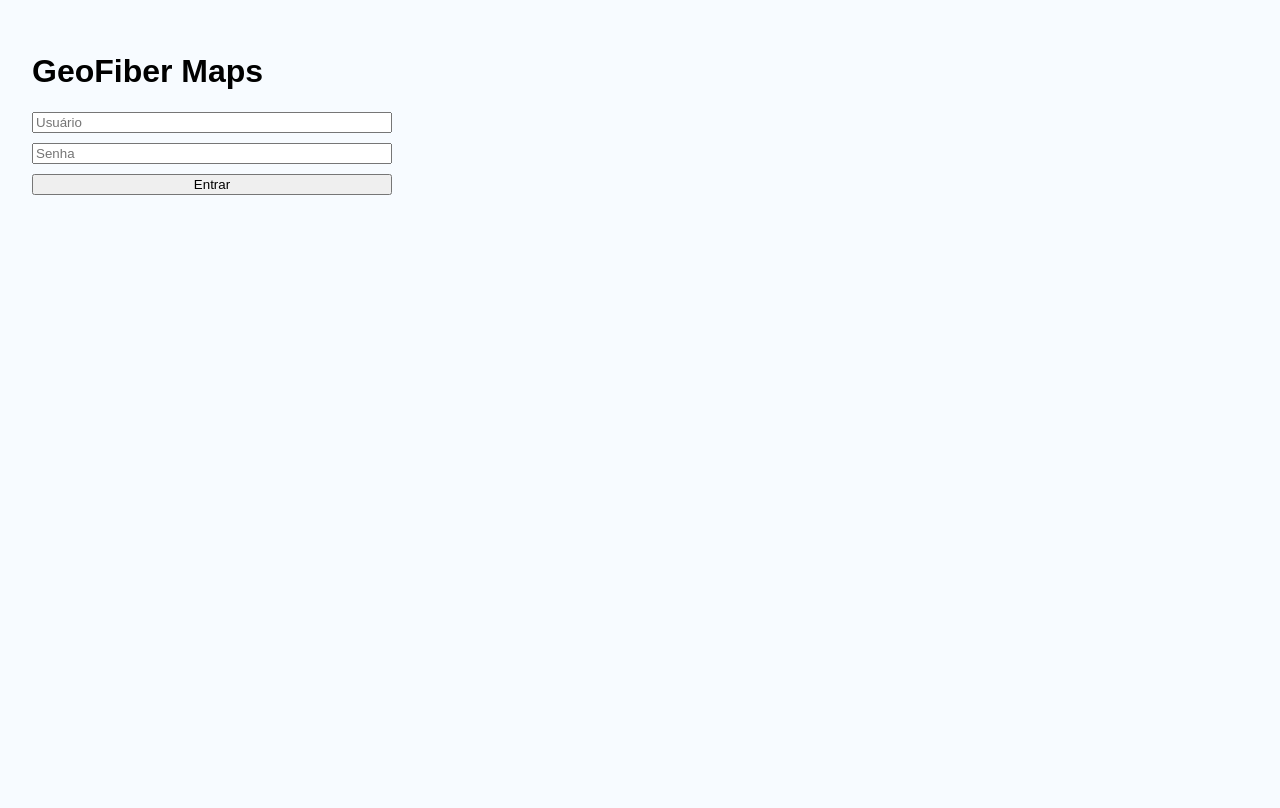
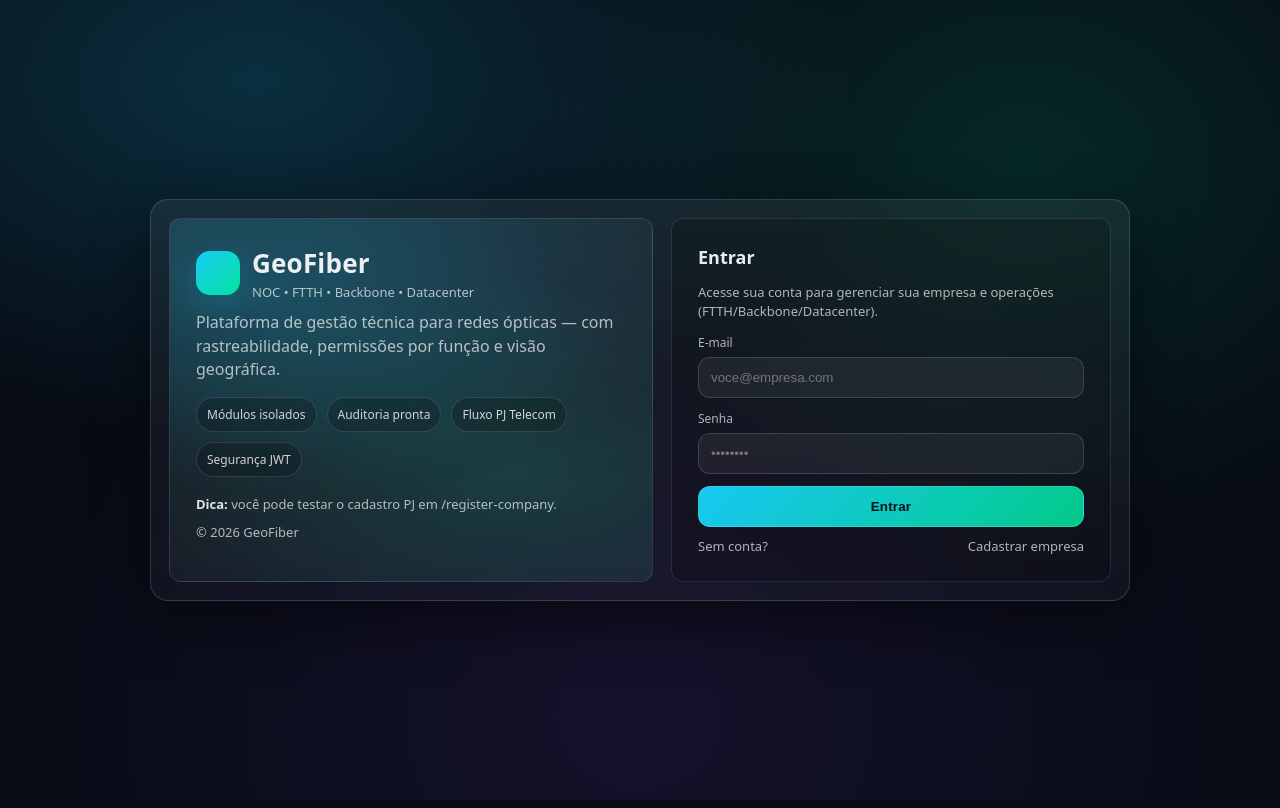
Before and after one commit to alansouzabr/geofiber, a Next.js app in the folder apps/portal/: page /login in a window 1280 px wide. Built offline with nearby package versions, Linux system fonts and the light colour scheme.

Commit message:
chore: enable lint-staged on portal

```diff
--- a/apps/portal/next.config.ts
+++ b/apps/portal/next.config.ts
@@ -5,10 +5,13 @@ import { fileURLToPath } from "url";
 const __filename = fileURLToPath(import.meta.url);
 const __dirname = path.dirname(__filename);
 
+// monorepo root: /root/projetos/geofiber
+const monorepoRoot = path.join(__dirname, "..", "..");
+
 const nextConfig: NextConfig = {
   reactCompiler: true,
   turbopack: {
-    root: __dirname,
+    root: monorepoRoot,
   },
 };
 
--- a/apps/portal/package.json
+++ b/apps/portal/package.json
@@ -30,9 +30,13 @@
     "babel-plugin-react-compiler": "1.0.0",
     "eslint": "^9",
     "eslint-config-next": "16.1.6",
+    "lint-staged": "^16.2.7",
     "postcss": "^8.5.6",
     "tailwindcss": "^4.1.18",
     "tw-animate-css": "^1.4.0",
     "typescript": "^5"
+  },
+  "lint-staged": {
+    "*.{ts,tsx,js,jsx}": "eslint"
   }
 }
--- a/apps/portal/src/app/globals.css
+++ b/apps/portal/src/app/globals.css
@@ -1,15 +1,191 @@
-@tailwind base;
-@tailwind components;
-@tailwind utilities;
+:root{
+  --gf-bg: #070B14;
+  --gf-panel: rgba(255,255,255,.06);
+  --gf-panel-2: rgba(255,255,255,.10);
+  --gf-border: rgba(255,255,255,.14);
+  --gf-text: rgba(255,255,255,.92);
+  --gf-muted: rgba(255,255,255,.68);
 
-:root{
-  --bg: #f7fbff;
+  --gf-primary: #19D3FF; /* fibra */
+  --gf-primary-2: #00FFA8; /* acento */
+  --gf-danger: #FF4D6D;
+  --gf-success: #2BFF88;
+
+  --gf-shadow: 0 20px 60px rgba(0,0,0,.45);
+  --gf-radius: 18px;
 }
 
-html, body{
-  height:100%;
+*{ box-sizing:border-box; }
+html,body{ height:100%; }
+body{
+  margin:0;
+  color:var(--gf-text);
+  background: radial-gradient(1000px 600px at 20% 10%, rgba(25,211,255,.18), transparent 60%),
+              radial-gradient(900px 700px at 80% 20%, rgba(0,255,168,.12), transparent 55%),
+              radial-gradient(1100px 900px at 50% 90%, rgba(140,80,255,.10), transparent 60%),
+              var(--gf-bg);
+  font-family: ui-sans-serif, system-ui, -apple-system, Segoe UI, Roboto, Helvetica, Arial, "Apple Color Emoji","Segoe UI Emoji";
 }
 
-body{
-  background: var(--bg);
+a{ color:inherit; text-decoration:none; }
+a:hover{ text-decoration:underline; }
+
+.gf-shell{
+  min-height:100vh;
+  display:flex;
+  align-items:center;
+  justify-content:center;
+  padding:28px;
 }
+
+.gf-card{
+  width: min(980px, 100%);
+  display:grid;
+  grid-template-columns: 1.1fr 1fr;
+  gap:18px;
+  padding:18px;
+  border-radius: var(--gf-radius);
+  border:1px solid var(--gf-border);
+  background: linear-gradient(180deg, rgba(255,255,255,.06), rgba(255,255,255,.03));
+  box-shadow: var(--gf-shadow);
+  backdrop-filter: blur(10px);
+}
+
+@media (max-width: 900px){
+  .gf-card{ grid-template-columns:1fr; }
+}
+
+.gf-left{
+  border-radius: calc(var(--gf-radius) - 6px);
+  padding:26px;
+  border:1px solid rgba(255,255,255,.10);
+  background:
+    radial-gradient(800px 360px at 20% 20%, rgba(25,211,255,.22), transparent 55%),
+    radial-gradient(800px 360px at 70% 70%, rgba(0,255,168,.14), transparent 55%),
+    rgba(255,255,255,.03);
+}
+
+.gf-right{
+  border-radius: calc(var(--gf-radius) - 6px);
+  padding:26px;
+  border:1px solid rgba(255,255,255,.10);
+  background: rgba(0,0,0,.18);
+}
+
+.gf-brand{
+  display:flex;
+  align-items:center;
+  gap:12px;
+  margin-bottom:10px;
+}
+
+.gf-logo{
+  width:44px;height:44px;
+  border-radius:14px;
+  background: linear-gradient(135deg, rgba(25,211,255,.95), rgba(0,255,168,.85));
+  box-shadow: 0 10px 30px rgba(25,211,255,.18);
+}
+
+.gf-h1{
+  margin:0;
+  font-size: 26px;
+  letter-spacing: .2px;
+}
+
+.gf-sub{
+  margin:8px 0 0 0;
+  color: var(--gf-muted);
+  line-height: 1.45;
+}
+
+.gf-badges{
+  display:flex;
+  gap:10px;
+  flex-wrap:wrap;
+  margin-top:16px;
+}
+
+.gf-badge{
+  font-size:12px;
+  color: rgba(255,255,255,.80);
+  padding:8px 10px;
+  border-radius: 999px;
+  border:1px solid rgba(255,255,255,.12);
+  background: rgba(0,0,0,.20);
+}
+
+.gf-title{
+  margin:0 0 14px 0;
+  font-size: 18px;
+}
+
+.gf-field{
+  display:flex;
+  flex-direction:column;
+  gap:6px;
+  margin-bottom:12px;
+}
+
+.gf-label{
+  font-size: 12px;
+  color: var(--gf-muted);
+}
+
+.gf-input{
+  width:100%;
+  padding: 12px 12px;
+  border-radius: 12px;
+  border:1px solid rgba(255,255,255,.14);
+  background: rgba(255,255,255,.06);
+  color: var(--gf-text);
+  outline:none;
+}
+
+.gf-input:focus{
+  border-color: rgba(25,211,255,.55);
+  box-shadow: 0 0 0 4px rgba(25,211,255,.12);
+}
+
+.gf-row{
+  display:flex;
+  gap:10px;
+}
+@media (max-width: 520px){
+  .gf-row{ flex-direction:column; }
+}
+
+.gf-btn{
+  cursor:pointer;
+  width:100%;
+  padding:12px 12px;
+  border-radius: 12px;
+  border:1px solid rgba(255,255,255,.14);
+  background: linear-gradient(135deg, rgba(25,211,255,.95), rgba(0,255,168,.78));
+  color: #07101a;
+  font-weight: 900;
+  letter-spacing:.2px;
+}
+
+.gf-btn:disabled{
+  opacity:.65;
+  cursor:not-allowed;
+}
+
+.gf-linkrow{
+  display:flex;
+  justify-content:space-between;
+  margin-top:10px;
+  gap:10px;
+  color: var(--gf-muted);
+  font-size: 13px;
+}
+
+.gf-msg{
+  margin-top: 12px;
+  padding: 10px 12px;
+  border-radius: 12px;
+  border:1px solid rgba(255,255,255,.12);
+  background: rgba(0,0,0,.22);
+  color: var(--gf-text);
+  font-weight: 700;
+}
--- a/apps/portal/src/app/login/page.tsx
+++ b/apps/portal/src/app/login/page.tsx
@@ -1,8 +1,39 @@
-import LoginForm from './LoginForm';
+import AuthShell from '@/components/auth/AuthShell';
+import Link from 'next/link';
 
 export const dynamic = 'force-dynamic';
 export const revalidate = 0;
 
 export default function LoginPage() {
-  return <LoginForm />;
+  return (
+    <AuthShell
+      title="Entrar"
+      subtitle="Acesse sua conta para gerenciar sua empresa e operações (FTTH/Backbone/Datacenter)."
+    >
+      <form>
+        <div className="gf-field">
+          <label className="gf-label">E-mail</label>
+          <input className="gf-input" placeholder="voce@empresa.com" />
+        </div>
+
+        <div className="gf-field">
+          <label className="gf-label">Senha</label>
+          <input className="gf-input" type="password" placeholder="••••••••" />
+        </div>
+
+        <button className="gf-btn" type="button">
+          Entrar
+        </button>
+
+        <div className="gf-linkrow">
+          <span>Sem conta?</span>
+          <Link href="/register-company">Cadastrar empresa</Link>
+        </div>
+
+        <div className="gf-msg" style={{ display: 'none' }}>
+          {/* reservado para mensagens */}
+        </div>
+      </form>
+    </AuthShell>
+  );
 }
--- a/apps/portal/src/app/register-company/RegisterCompanyForm.tsx
+++ b/apps/portal/src/app/register-company/RegisterCompanyForm.tsx
@@ -67,10 +67,11 @@ export default function RegisterCompanyForm() {
       // opcional: limpar campos
       // setRazaoSocial(''); setCnpj(''); setResponsavelTecnico(''); setRegistroProfissional('');
       // setTiposOperacao(['FTTH']);
-    } catch (err: any) {
-      setOk(false);
-      setMsg(err?.message || 'Erro inesperado');
-    } finally {
+    } catch (err: unknown) {
+        setOk(false);
+        const message = err instanceof Error ? err.message : 'Erro inesperado';
+        setMsg(message);
+      } finally {
       setLoading(false);
     }
   }
--- a/apps/portal/src/app/register-company/page.tsx
+++ b/apps/portal/src/app/register-company/page.tsx
@@ -1,8 +1,16 @@
+import AuthShell from '@/components/auth/AuthShell';
 import RegisterCompanyForm from './RegisterCompanyForm';
 
 export const dynamic = 'force-dynamic';
 export const revalidate = 0;
 
 export default function RegisterCompanyPage() {
-  return <RegisterCompanyForm />;
+  return (
+    <AuthShell
+      title="Cadastro PJ Telecom"
+      subtitle="Registre sua empresa e defina as operações (FTTH/Backbone/Datacenter). Após aprovação, você poderá gerenciar projetos e técnicos."
+    >
+      <RegisterCompanyForm />
+    </AuthShell>
+  );
 }
--- /dev/null
+++ b/apps/portal/src/components/auth/AuthShell.tsx
@@ -0,0 +1,56 @@
+import Link from 'next/link';
+
+export default function AuthShell({
+  title,
+  subtitle,
+  children,
+}: {
+  title: string;
+  subtitle: string;
+  children: React.ReactNode;
+}) {
+  return (
+    <div className="gf-shell">
+      <div className="gf-card">
+        <aside className="gf-left">
+          <div className="gf-brand">
+            <div className="gf-logo" aria-hidden />
+            <div>
+              <h1 className="gf-h1">GeoFiber</h1>
+              <div style={{ color: 'var(--gf-muted)', fontSize: 13, marginTop: 2 }}>
+                NOC • FTTH • Backbone • Datacenter
+              </div>
+            </div>
+          </div>
+
+          <p className="gf-sub">
+            Plataforma de gestão técnica para redes ópticas — com rastreabilidade, permissões por função e visão geográfica.
+          </p>
+
+          <div className="gf-badges">
+            <span className="gf-badge">Módulos isolados</span>
+            <span className="gf-badge">Auditoria pronta</span>
+            <span className="gf-badge">Fluxo PJ Telecom</span>
+            <span className="gf-badge">Segurança JWT</span>
+          </div>
+
+          <div style={{ marginTop: 18, color: 'var(--gf-muted)', fontSize: 13 }}>
+            <div style={{ marginBottom: 10 }}>
+              <strong style={{ color: 'rgba(255,255,255,.88)' }}>Dica:</strong> você pode testar o cadastro PJ em{' '}
+              <Link href="/register-company">/register-company</Link>.
+            </div>
+            <div>© {new Date().getFullYear()} GeoFiber</div>
+          </div>
+        </aside>
+
+        <section className="gf-right">
+          <h2 className="gf-title">{title}</h2>
+          <div style={{ color: 'var(--gf-muted)', fontSize: 13, marginBottom: 14, lineHeight: 1.4 }}>
+            {subtitle}
+          </div>
+          {children}
+        </section>
+      </div>
+    </div>
+  );
+}
--- a/package.json
+++ b/package.json
@@ -8,12 +8,14 @@
     "lint": "pnpm -r lint",
     "db:up": "docker compose -f infra/docker/docker-compose.yml up -d",
     "db:down": "docker compose -f infra/docker/docker-compose.yml down",
-    "db:logs": "docker compose -f infra/docker/docker-compose.yml logs -f"
+    "db:logs": "docker compose -f infra/docker/docker-compose.yml logs -f",
+    "prepare": "husky"
   },
   "dependencies": {
     "bcryptjs": "^3.0.3"
   },
   "devDependencies": {
+    "husky": "^9.1.7",
     "ts-node": "^10.9.2",
     "turbo": "^2.8.1"
   }
```
Also changed, not shown: 2 other files (tests, documents, lock files or other folders).
